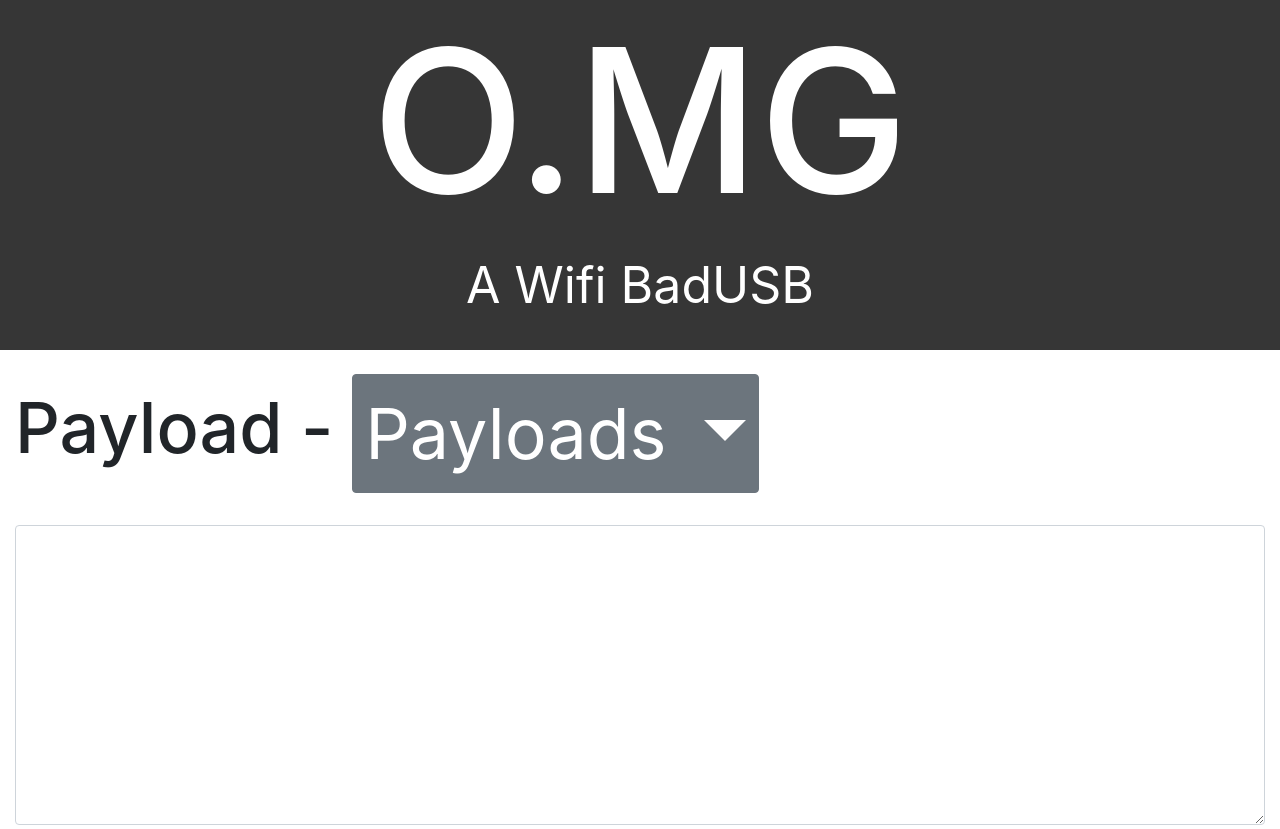
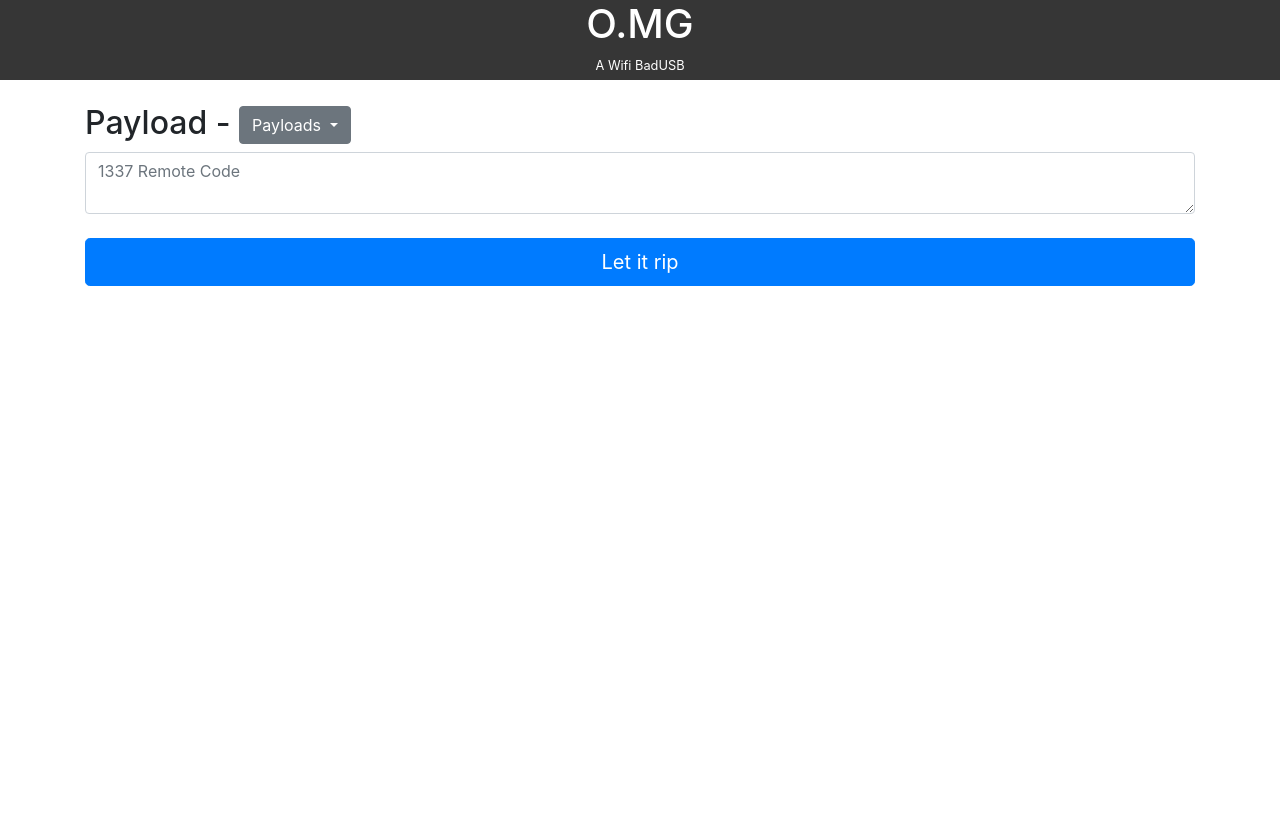
Before and after one commit to pry0cc/O.MG-Webui, a plain HTML site: page index.html in a window 1280 px wide. Shown: the top 829 px of the page. After the commit the page ends 800 px from the top, so only its background shows below. Drawn offline with Linux system fonts and the light colour scheme.

Commit message:
deleted a bunch of CSS

```diff
--- a/assets/css/style.css
+++ b/assets/css/style.css
@@ -5,27 +5,5 @@
 	margin: 0 auto;
 	padding: 0;
 	width: 100%;
-	height: 350px;
+	height: 80px;
 }
-
-#title h1 {
-	font-size: 200px;
-}
-
-#title small {
-	font-size: 50px;
-	padding: 0 auto;
-}
-
-#control-panel textarea {
-	height: 300px;
-	font-size: 50px;
-}
-
-#control-panel h1 {
-	font-size: 70px;
-}
-
-#control-panel .btn {
-	font-size: 70px;
-}
--- a/index.html
+++ b/index.html
@@ -1,8 +1,11 @@
 <html>
 <head>
+	<meta charset="utf-8">
+	    <meta charset="utf-8">
+		<meta name="viewport" content="width=device-width, initial-scale=1, shrink-to-fit=no">
 	<!-- Include Bootstrap 4 Dependencies -->
-	<script src="assets/js/jquery-3.2.1.slim.min.js" integrity="sha384-KJ3o2DKtIkvYIK3UENzmM7KCkRr/rE9/Qpg6aAZGJwFDMVNA/GpGFF93hXpG5KkN"</script>
-	<script src="assets/js/popper.js/1.12.9/umd/popper.min.js"></script>
+	<script src="assets/js/popper.min.js"></script>
+	<script src="assets/js/jquery-3.2.1.slim.min.js"></script>
 	<script src="assets/js/bootstrap.min.js"></script>
 
 	<link rel="stylesheet" href="assets/css/style.css">
@@ -16,8 +19,8 @@
 		<small> A Wifi BadUSB </small>
 	</div>
 	<br>
-	<div class="container-fluid" id="control-panel">
-		<h1> Payload -
+	<div class="container" id="control-panel">
+		<h2> Payload -
 			<div class="btn-group" role="group" aria-label="Button group with nested dropdown">
   				<div class="btn-group" role="group">
     				<button id="btnGroupDrop1" type="button" class="btn btn-secondary dropdown-toggle" data-toggle="dropdown" 	aria-haspopup="true" aria-expanded="false">
@@ -29,10 +32,9 @@
     				</div>
   				</div>
 			</div>
-		</h1>
-		<br>
+		</h3>
 		<div class="input-group">
-  			<textarea class="form-control" aria-label="With textarea"></textarea>
+  			<textarea class="form-control" aria-label="With textarea" placeholder="1337 Remote Code"></textarea>
 		</div>
 
 		<br>
```
